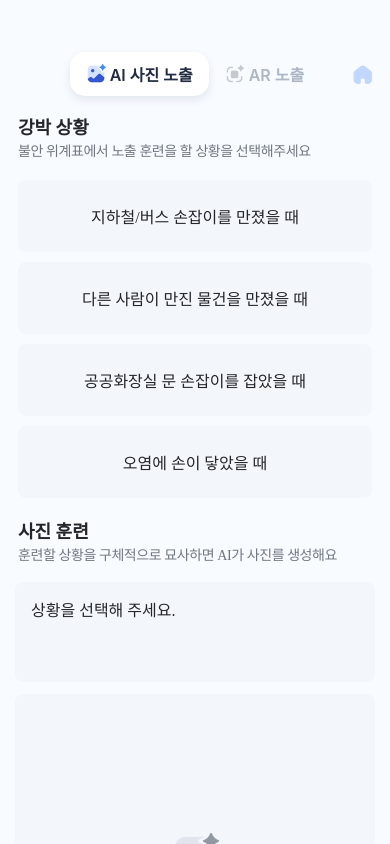
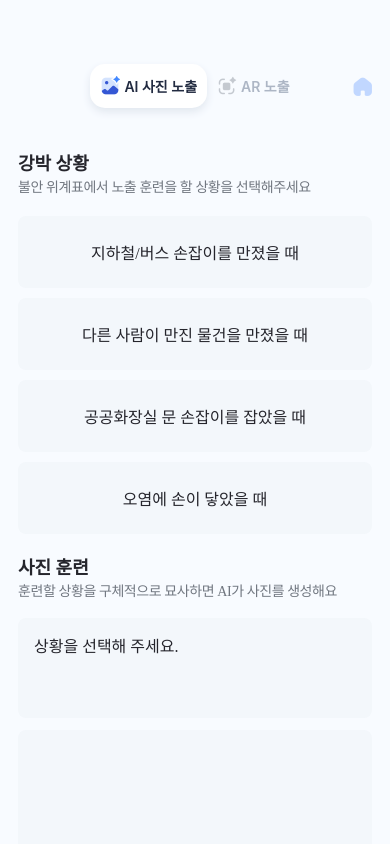
Before and after one commit to mindit-selfcbt/mindit-FE, a React Native app: screen /exposure in a window 390 px wide. Built offline with nearby package versions, Linux system fonts and the light colour scheme; what react-native-sound would draw is missing.

Commit message:
Refactor: Optimize ExposureScreen layout for responsiveness and padding

```diff
--- a/src/screens/aiarexposure/exposureScreen.tsx
+++ b/src/screens/aiarexposure/exposureScreen.tsx
@@ -6,7 +6,11 @@ import {
   Text,
   StyleSheet,
   ScrollView,
+  Dimensions,
 } from 'react-native';
+
+const windowWidth = Dimensions.get('window').width;
+const HORIZONTAL_PADDING = 18;
 
 const aiExposureActivateIcon = require('../../assets/img/exposure/aiexposrueactivateImg.png');
 const aiExposureDeactivateIcon = require('../../assets/img/exposure/aiexposruedeactivateImg.png');
@@ -37,6 +41,8 @@ const SITUATION_DESCRIPTIONS = [
   '공공화장실의 문 손잡이를 잡는다.',
   '오염에 손이 닿았다.',
 ];
+
+const BUTTON_WIDTH_LIMIT = (windowWidth - HORIZONTAL_PADDING * 1.5) / 2;
 
 export default function ExposureScreen({ navigation }) {
   const [toggle, setToggle] = useState<'ai' | 'ar'>('ai');
@@ -137,6 +143,7 @@ export default function ExposureScreen({ navigation }) {
         를 생성해요
       </Text>
 
+      {/* 상황 선택 박스 */}
       <View style={exposureSituationBoxStyles.outer}>
         <Text style={exposureSituationBoxStyles.text}>
           {selectedSituation !== null
@@ -147,6 +154,7 @@ export default function ExposureScreen({ navigation }) {
 
       <View style={{ height: 12 }} />
 
+      {/* 가이드 박스 */}
       <View style={exposureGuideBoxStyles.outer}>
         <Image
           source={exposureIcon}
@@ -157,6 +165,8 @@ export default function ExposureScreen({ navigation }) {
 
       <View style={{ height: 24 }} />
 
+      {/* 버튼 영역: 버튼 너비를 줄이고 중앙 정렬 */}
+      <View style={styles.buttonRowWrapper}>
         <View style={styles.buttonRow}>
           <TouchableOpacity style={styles.generateBtn}>
             <Text style={styles.generateBtnText}>생성하기</Text>
@@ -165,6 +175,7 @@ export default function ExposureScreen({ navigation }) {
             <Text style={styles.startBtnText}>시작하기</Text>
           </TouchableOpacity>
         </View>
+      </View>
     </ScrollView>
   );
 }
@@ -172,17 +183,19 @@ export default function ExposureScreen({ navigation }) {
 const styles = StyleSheet.create({
   scroll: { flex: 1, backgroundColor: '#F8FBFF' },
   container: {
-    paddingHorizontal: 18,
-    paddingTop: 48,
+    paddingHorizontal: HORIZONTAL_PADDING,
+    paddingTop: 60,
     paddingBottom: 36,
     backgroundColor: '#F8FBFF',
+    alignItems: 'flex-start',
   },
   topRow: {
     flexDirection: 'row',
     alignItems: 'center',
     justifyContent: 'center',
     position: 'relative',
-    marginBottom: 16,
+    marginBottom: 40,
+    width: '100%',
   },
   mainIconWrap: { position: 'absolute', right: 0 },
   icon: { width: 20, height: 20, marginLeft: 4 },
@@ -194,7 +207,7 @@ const styles = StyleSheet.create({
   toggleBtn: {
     flexDirection: 'row',
     alignItems: 'center',
-    paddingHorizontal: 16,
+    paddingHorizontal: 10,
     height: 44,
     borderRadius: 15,
   },
@@ -215,7 +228,7 @@ const styles = StyleSheet.create({
     opacity: 0.5,
   },
   toggleLabel: {
-    fontSize: 16,
+    fontSize: 14,
     fontWeight: '600',
   },
   toggleLabelActive: {
@@ -231,6 +244,7 @@ const styles = StyleSheet.create({
     fontWeight: '700',
     marginBottom: 2,
     lineHeight: 24,
+    width: '100%',
   },
   desc: {
     color: '#717780',
@@ -240,18 +254,20 @@ const styles = StyleSheet.create({
     marginBottom: 18,
     letterSpacing: -0.42,
     lineHeight: 20,
+    width: '100%',
   },
   situationList: {
     marginBottom: 22,
     gap: 10,
+    width: '100%',
   },
   situationItem: {
     display: 'flex',
     paddingVertical: 24,
-    paddingHorizontal: 60,
+    paddingHorizontal: 12,
     justifyContent: 'center',
     alignItems: 'center',
-    alignSelf: 'stretch',
+    width: '100%',
     borderRadius: 8,
     backgroundColor: '#F3F7FB',
   },
@@ -259,14 +275,14 @@ const styles = StyleSheet.create({
     backgroundColor: '#E8F1FF',
     borderWidth: 0.8,
     borderColor: '#4388FF',
-    width: 360,
-    alignSelf: 'center',
+    width: '100%',
   },
   situationText: {
     color: '#25252C',
     fontFamily: 'Pretendard',
     fontSize: 16,
     fontWeight: '400',
+    textAlign: 'center',
   },
   situationTextSelected: {
     color: '#3557D4',
@@ -279,6 +295,7 @@ const styles = StyleSheet.create({
     fontWeight: '700',
     marginBottom: 2,
     lineHeight: 24,
+    width: '100%',
   },
   trainingDesc: {
     color: '#717780',
@@ -288,19 +305,29 @@ const styles = StyleSheet.create({
     marginBottom: 16,
     letterSpacing: -0.42,
     lineHeight: 20,
+    width: '100%',
   },
+  // 버튼을 래핑하여 전체 너비를 사용하고, 버튼을 중앙에 정렬합니다.
+  buttonRowWrapper: {
+    width: '100%',
+    alignItems: 'center',
+  },
+  // 버튼 자체의 컨테이너, 버튼 너비를 직접 설정하거나 제한합니다.
   buttonRow: {
     flexDirection: 'row',
     justifyContent: 'center',
     alignItems: 'center',
     marginTop: 0,
+    // 버튼 영역의 최대 너비를 설정하여 여백 확보
+    maxWidth: windowWidth - HORIZONTAL_PADDING * 2, // 컨테이너 패딩만큼 줄입니다.
+    width: '100%', // 래퍼 내에서 100% 사용
   },
   generateBtn: {
-    display: 'flex',
-    width: 170,
+    // flex: 1 대신 max width로 버튼 길이를 제한하고, padding을 더 줄입니다.
+    width: BUTTON_WIDTH_LIMIT * 0.9, // 계산된 너비보다 약간 더 줄입니다.
     height: 60,
     paddingVertical: 20,
-    paddingHorizontal: 40,
+    paddingHorizontal: 10, // 버튼 내부 패딩을 줄여 너비 조정
     justifyContent: 'center',
     alignItems: 'center',
     gap: 4,
@@ -319,11 +346,11 @@ const styles = StyleSheet.create({
     lineHeight: 18,
   },
   startBtn: {
-    display: 'flex',
-    width: 180,
+    // flex: 1 대신 max width로 버튼 길이를 제한하고, padding을 더 줄입니다.
+    width: BUTTON_WIDTH_LIMIT, // 계산된 너비보다 약간 더 줄입니다.
     height: 60,
     paddingVertical: 20,
-    paddingHorizontal: 60,
+    paddingHorizontal: 10, // 버튼 내부 패딩을 줄여 너비 조정
     justifyContent: 'center',
     alignItems: 'center',
     gap: 4,
@@ -345,7 +372,7 @@ const styles = StyleSheet.create({
 const exposureSituationBoxStyles = StyleSheet.create({
   outer: {
     display: 'flex',
-    width: 360,
+    width: '100%',
     height: 100,
     paddingTop: 16,
     paddingLeft: 16,
@@ -356,7 +383,7 @@ const exposureSituationBoxStyles = StyleSheet.create({
     alignItems: 'flex-start',
     borderRadius: 8,
     backgroundColor: '#F3F7FB',
-    alignSelf: 'center',
+    alignSelf: 'stretch',
     marginBottom: 0,
   },
   text: {
@@ -373,14 +400,14 @@ const exposureSituationBoxStyles = StyleSheet.create({
 const exposureGuideBoxStyles = StyleSheet.create({
   outer: {
     display: 'flex',
-    width: 360,
+    width: '100%',
     height: 360,
     paddingHorizontal: 84,
     justifyContent: 'center',
     alignItems: 'center',
     borderRadius: 8,
     backgroundColor: '#F3F7FB',
-    alignSelf: 'center',
+    alignSelf: 'stretch',
   },
   text: {
     color: '#9298A2',
@@ -390,6 +417,6 @@ const exposureGuideBoxStyles = StyleSheet.create({
     fontWeight: '400',
     lineHeight: 16,
     letterSpacing: -0.42,
-    width: 300,
+    width: '100%',
   },
 });
--- a/src/screens/main/mainScreen.tsx
+++ b/src/screens/main/mainScreen.tsx
@@ -141,7 +141,7 @@ const MainScreen = ({ navigation }) => {
       >
         <Image source={icons.mic} style={styles.micIcon} />
         <Text style={styles.chatPlaceholder}>
-          당신의 불안에 대해 무엇이든 말씀해주세요
+          당신의 불안에 대해 말씀해주세요
         </Text>
       </TouchableOpacity>
     </View>
```
Lines whose indentation alone changed are shown as unchanged.
